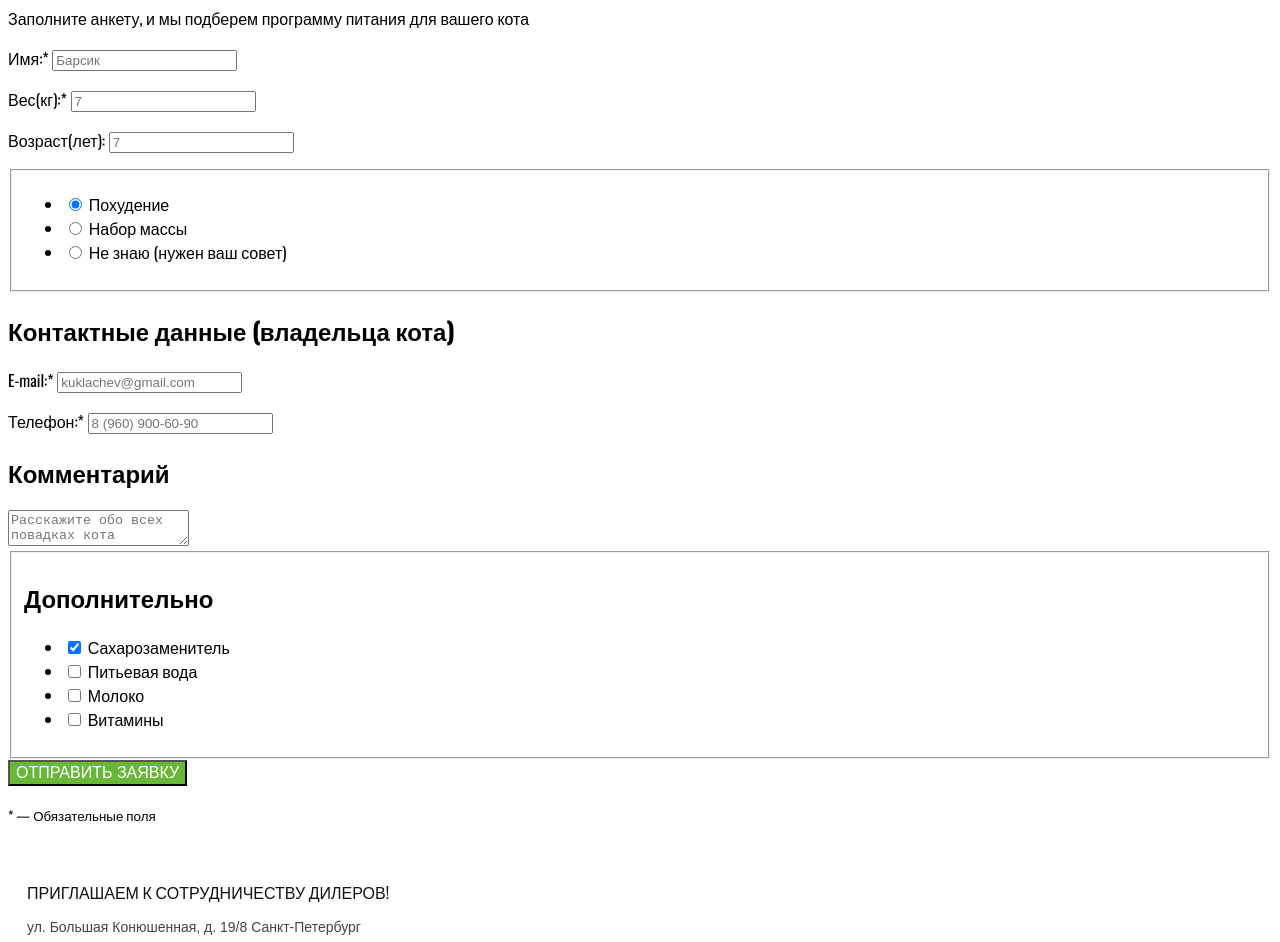
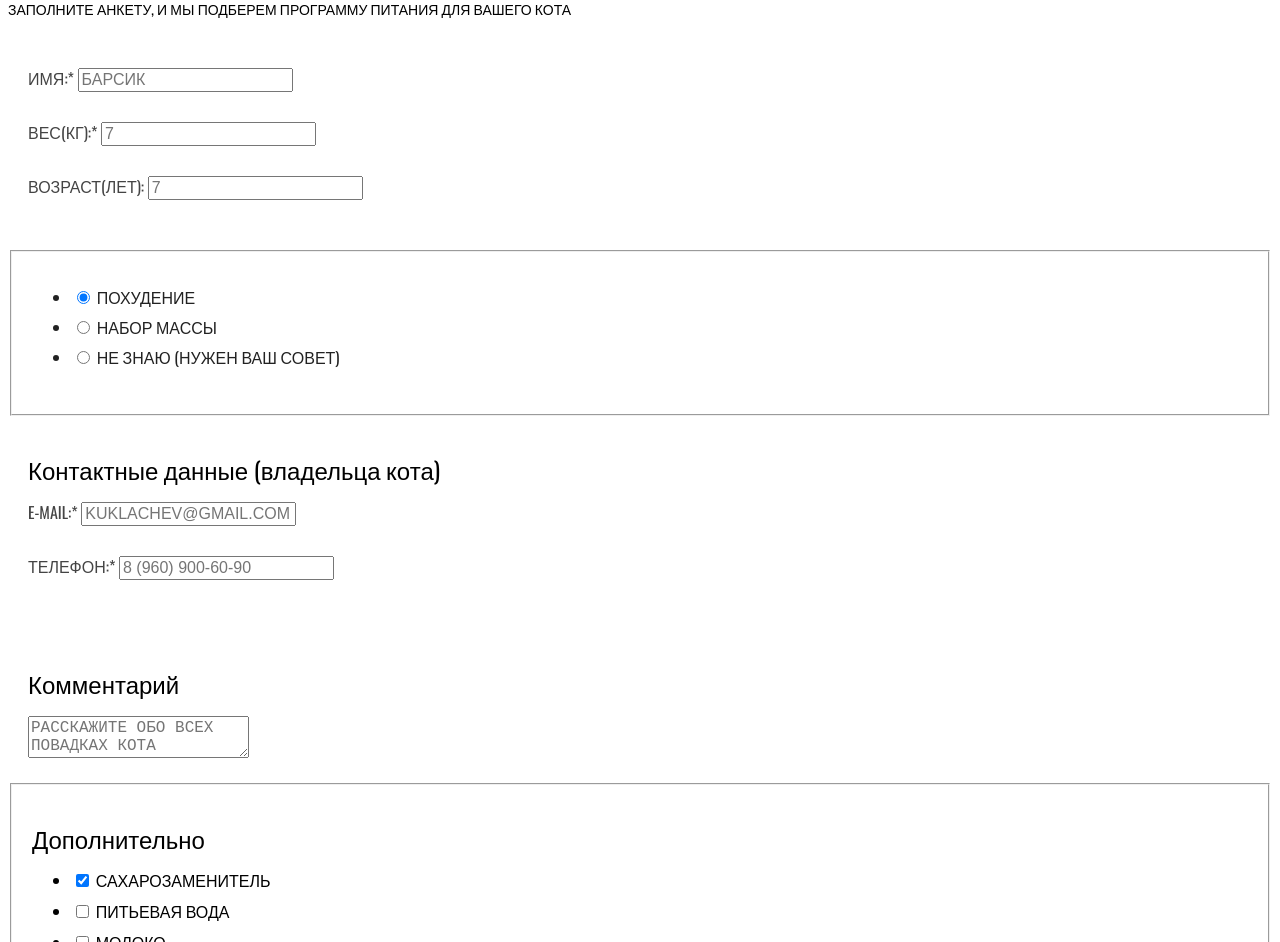
Before and after one commit to Elena-Nitkina/1589631-cat-energy-21, a website: page source/form.html in a window 1280 px wide. Shown: the part 248-1190 px from the top of the page. Drawn offline with nearby package versions, Linux system fonts and the light colour scheme; files that its build step writes are made by us from their sources.

Commit message:
Стилизация страницы формы

```diff
--- a/source/form.html
+++ b/source/form.html
@@ -122,7 +122,7 @@
   </main>
   <footer class="page-footer">
     <div class="page-footer__container">
-      <div class="page-footer__contacts contacts">
+      <div class="page-footer__contacts--inner-page contacts">
         <p class="contacts__title">Приглашаем к сотрудничеству дилеров!</p>
         <p class="contacts__text">ул. Большая Конюшенная, д. 19/8 Санкт-Петербург</p>
       </div>
--- a/source/less/blocks/advantages.less
+++ b/source/less/blocks/advantages.less
@@ -12,6 +12,7 @@
   line-height: 37px;
   font-weight: 400;
   color: @black;
+  text-transform: uppercase;
 }
 
 .advantages__description {
--- /dev/null
+++ b/source/less/blocks/comment.less
@@ -0,0 +1,7 @@
+.comment__area {
+  font-size: 16px;
+  line-height: 18px;
+  font-weight: 400;
+  color: @special-dark-grey;
+  text-transform: uppercase;
+}
--- a/source/less/blocks/contacts.less
+++ b/source/less/blocks/contacts.less
@@ -13,3 +13,20 @@
   font-weight: 400;
   color: @special-dark-grey;
 }
+
+.contacts__item {
+  font-size: 16px;
+  line-height: 18px;
+  font-weight: 400;
+  color: @special-dark-grey;
+  text-transform: uppercase;
+  padding-bottom: 14px;
+}
+
+.contacts__input {
+  font-size: 16px;
+  line-height: 18px;
+  font-weight: 400;
+  color: @special-dark-grey;
+  text-transform: uppercase;
+}
--- /dev/null
+++ b/source/less/blocks/extra.less
@@ -0,0 +1,8 @@
+.extra__item {
+  font-size: 16px;
+  line-height: 18px;
+  font-weight: 400;
+  color: @black;
+  text-transform: uppercase;
+  padding-bottom: 12px;
+}
--- a/source/less/blocks/footer.less
+++ b/source/less/blocks/footer.less
@@ -1,5 +1,9 @@
 .page-footer__contacts {
   padding: 25px 19px;
+
+  &--inner-page {
+    background-color: @basic-grey;
+  }
 }
 
 .page-footer__main-footer {
--- a/source/less/blocks/header-promo.less
+++ b/source/less/blocks/header-promo.less
@@ -2,7 +2,6 @@
   background-image: url("/img/header-promo-background.png");
   background-position: 0 0;
   background-repeat: no-repeat;
-  text-transform: uppercase;
   color: @white;
 }
 
@@ -21,6 +20,7 @@
   font-size: 14px;
   line-height: 14px;
   font-weight: 400;
+  text-transform: uppercase;
 }
 
 .button-promo {
@@ -29,5 +29,6 @@
   font-weight: 400;
   color: @white;
   background-color: @basic-green;
+  text-transform: uppercase;
   text-decoration: none;
 }
--- /dev/null
+++ b/source/less/blocks/needs.less
@@ -0,0 +1,8 @@
+.needs__item {
+  font-size: 16px;
+  line-height: 18px;
+  font-weight: 400;
+  color: @special-darken-grey;
+  text-transform: uppercase;
+  padding-bottom: 12px;
+}
--- /dev/null
+++ b/source/less/blocks/page-main.less
@@ -0,0 +1,14 @@
+.page-main__title {
+  font-size: 36px;
+  line-height: 36px;
+  font-weight: 400;
+  color: @black;
+}
+
+.page-main__intro {
+  font-size: 14px;
+  line-height: 18px;
+  font-weight: 400;
+  color: @black;
+  text-transform: uppercase;
+}
--- /dev/null
+++ b/source/less/blocks/personal.less
@@ -0,0 +1,16 @@
+.personal__item {
+  font-size: 16px;
+  line-height: 18px;
+  font-weight: 400;
+  color: @special-dark-grey;
+  text-transform: uppercase;
+  padding-bottom: 14px;
+}
+
+.personal__input {
+  font-size: 16px;
+  line-height: 18px;
+  font-weight: 400;
+  color: @special-dark-grey;
+  text-transform: uppercase;
+}
--- /dev/null
+++ b/source/less/blocks/selection-form.less
@@ -0,0 +1,34 @@
+.selection-form__title {
+  font-size: 24px;
+  line-height: 26px;
+  font-weight: 400;
+  color: @black;
+}
+
+.selection-form__legend {
+  font-family: @special-font, sans-serif;
+  font-size: 14px;
+  line-height: 16px;
+  font-weight: 400;
+  color: @black;
+}
+
+.selection-form__personal {
+  padding: 20px;
+}
+
+.selection-form__needs {
+  padding: 20px;
+}
+
+.selection-form__contacts {
+  padding: 20px;
+}
+
+.selection-form__comment {
+  padding: 20px;
+}
+
+.selection-form__extra {
+  padding: 20px;
+}
--- a/source/less/global/variables.less
+++ b/source/less/global/variables.less
@@ -5,5 +5,6 @@
 @basic-grey: #F2F2F2;
 @special-dark-grey: #444444;
 @special-light-grey: #EAEAEA;
+@special-darken-grey: #222222;
 
 @special-font: "Arial";
--- a/source/less/style.less
+++ b/source/less/style.less
@@ -14,3 +14,9 @@
 @import "blocks/page.less";
 @import "blocks/slider.less";
 @import "blocks/stats.less";
+@import "blocks/comment.less";
+@import "blocks/extra.less";
+@import "blocks/needs.less";
+@import "blocks/page-main.less";
+@import "blocks/personal.less";
+@import "blocks/selection-form.less";
```
Also changed, not shown: source/catalog.html (+1 -1 lines).
